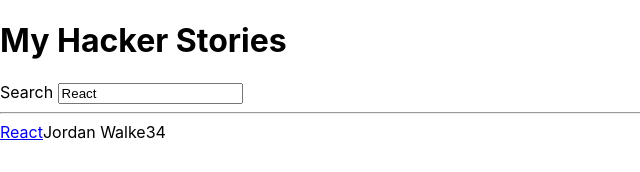
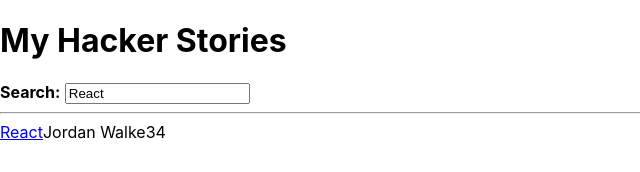
Before and after one commit to cokoyoh/react-first-app, a React (Create React App) app: page / in a window 1280 px wide. Shown: the top 172 px of the page, without its empty margins (0-640 px from the left). Built offline with nearby package versions, Linux system fonts and the light colour scheme.

Commit message:
Using react components composition as children props

```diff
--- a/src/App.js
+++ b/src/App.js
@@ -54,10 +54,11 @@
 
       <InputWithLabel
         id="search"
-        label="Search"
         value={searchTerm}
         onInputChange={handleSearch}
-      />
+      >
+        <strong>Search:</strong>
+      </InputWithLabel>
 
       <hr />
 
@@ -68,13 +69,13 @@
 
 const InputWithLabel = ({
   id,
-  label,
   value,
   type = "text",
-  onInputChange
+  onInputChange,
+  children
 }) => (
     <>
-      <label htmlFor={id}> {label} </label>
+      <label htmlFor={id}> {children} </label>
       <input
         id={id}
         type={type}
```
